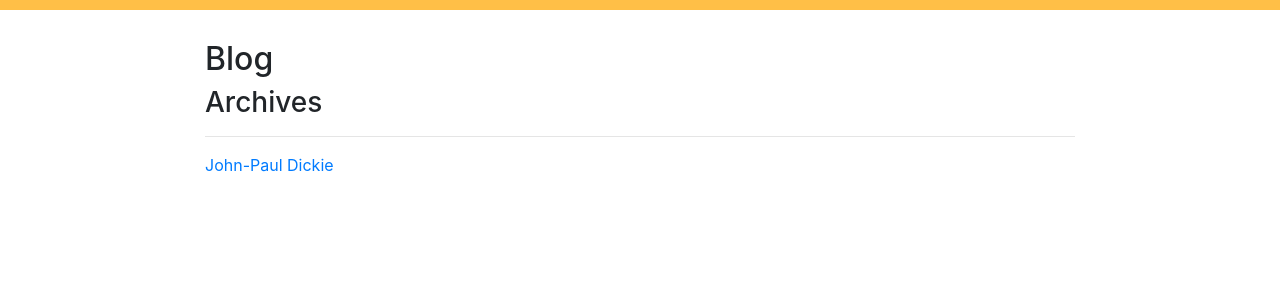
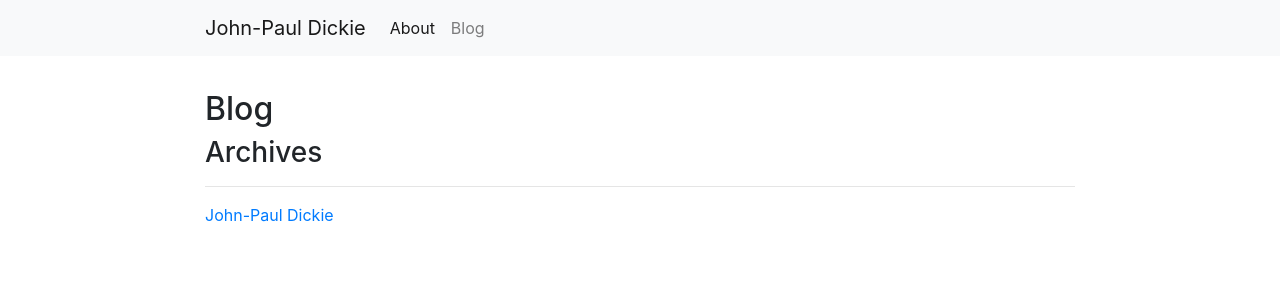
Before and after one commit to johnpauldickie/johnpauldickie.github.io, a Jekyll site: the page built from blog/index.html, in a window 1280 px wide. Shown: the top 300 px of the page. Built offline with Jekyll 4.4.1, drawn with Linux system fonts in a browser that asks for light colours; nearby versions of some CDN libraries.

Commit message:
Adding navbar and additional Boostrap JS

```diff
--- a/_layouts/default.html
+++ b/_layouts/default.html
@@ -33,5 +33,8 @@
 	   </div>
 		  </div>
 	  </div>
+    <script src="https://code.jquery.com/jquery-3.2.1.slim.min.js" integrity="sha384-KJ3o2DKtIkvYIK3UENzmM7KCkRr/rE9/Qpg6aAZGJwFDMVNA/GpGFF93hXpG5KkN" crossorigin="anonymous"></script>
+<script src="https://cdnjs.cloudflare.com/ajax/libs/popper.js/1.12.9/umd/popper.min.js" integrity="sha384-ApNbgh9B+Y1QKtv3Rn7W3mgPxhU9K/ScQsAP7hUibX39j7fakFPskvXusvfa0b4Q" crossorigin="anonymous"></script>
+<script src="https://maxcdn.bootstrapcdn.com/bootstrap/4.0.0/js/bootstrap.min.js" integrity="sha384-JZR6Spejh4U02d8jOt6vLEHfe/JQGiRRSQQxSfFWpi1MquVdAyjUar5+76PVCmYl" crossorigin="anonymous"></script>
 </body>
 </html>
--- a/_layouts/page.html
+++ b/_layouts/page.html
@@ -15,7 +15,25 @@
    <link href="{{ "/assets/css/style.css" | prepend: site.baseurl }}?{{site.time | date: '%s%N'}}" rel="stylesheet">
 
      </head>
-  <body>
+  <body class="page">
+    <nav class="navbar fixed-top navbar-expand-lg navbar-light bg-light">
+    <div class="container maxwidth">
+  <a class="navbar-brand" href="#">John-Paul Dickie</a>
+  <button class="navbar-toggler" type="button" data-toggle="collapse" data-target="#navbarSupportedContent" aria-controls="navbarSupportedContent" aria-expanded="false" aria-label="Toggle navigation">
+    <span class="navbar-toggler-icon"></span>
+  </button>
+
+  <div class="collapse navbar-collapse" id="navbarSupportedContent">
+    <ul class="navbar-nav mr-auto">
+      <li class="nav-item active">
+        <a class="nav-link" href="/">About</a>
+      </li>
+      <li class="nav-item">
+        <a class="nav-link" href="/blog">Blog</a>
+      </li>
+  </div>
+ </div>
+</nav>
    <div class="row">
 	<div class="col maxwidth">
 
@@ -32,5 +50,8 @@
 	   </div>
 		  </div>
 	  </div>
+    <script src="https://code.jquery.com/jquery-3.2.1.slim.min.js" integrity="sha384-KJ3o2DKtIkvYIK3UENzmM7KCkRr/rE9/Qpg6aAZGJwFDMVNA/GpGFF93hXpG5KkN" crossorigin="anonymous"></script>
+<script src="https://cdnjs.cloudflare.com/ajax/libs/popper.js/1.12.9/umd/popper.min.js" integrity="sha384-ApNbgh9B+Y1QKtv3Rn7W3mgPxhU9K/ScQsAP7hUibX39j7fakFPskvXusvfa0b4Q" crossorigin="anonymous"></script>
+<script src="https://maxcdn.bootstrapcdn.com/bootstrap/4.0.0/js/bootstrap.min.js" integrity="sha384-JZR6Spejh4U02d8jOt6vLEHfe/JQGiRRSQQxSfFWpi1MquVdAyjUar5+76PVCmYl" crossorigin="anonymous"></script>
 </body>
 </html>
--- a/assets/css/style.css
+++ b/assets/css/style.css
@@ -1,9 +1,16 @@
 @import url(//maxcdn.bootstrapcdn.com/bootstrap/4.0.0/css/bootstrap.min.css);
 
 body {
-	padding: 30px;
-	border-top: 10px solid #ffbf47
+		border-top: 10px solid #ffbf47
 	}
+
+.home{
+		padding: 30px;
+	}
+
+.page {
+		padding-top: 80px;
+		}
 
 .maxwidth {
 	margin: auto;
```
